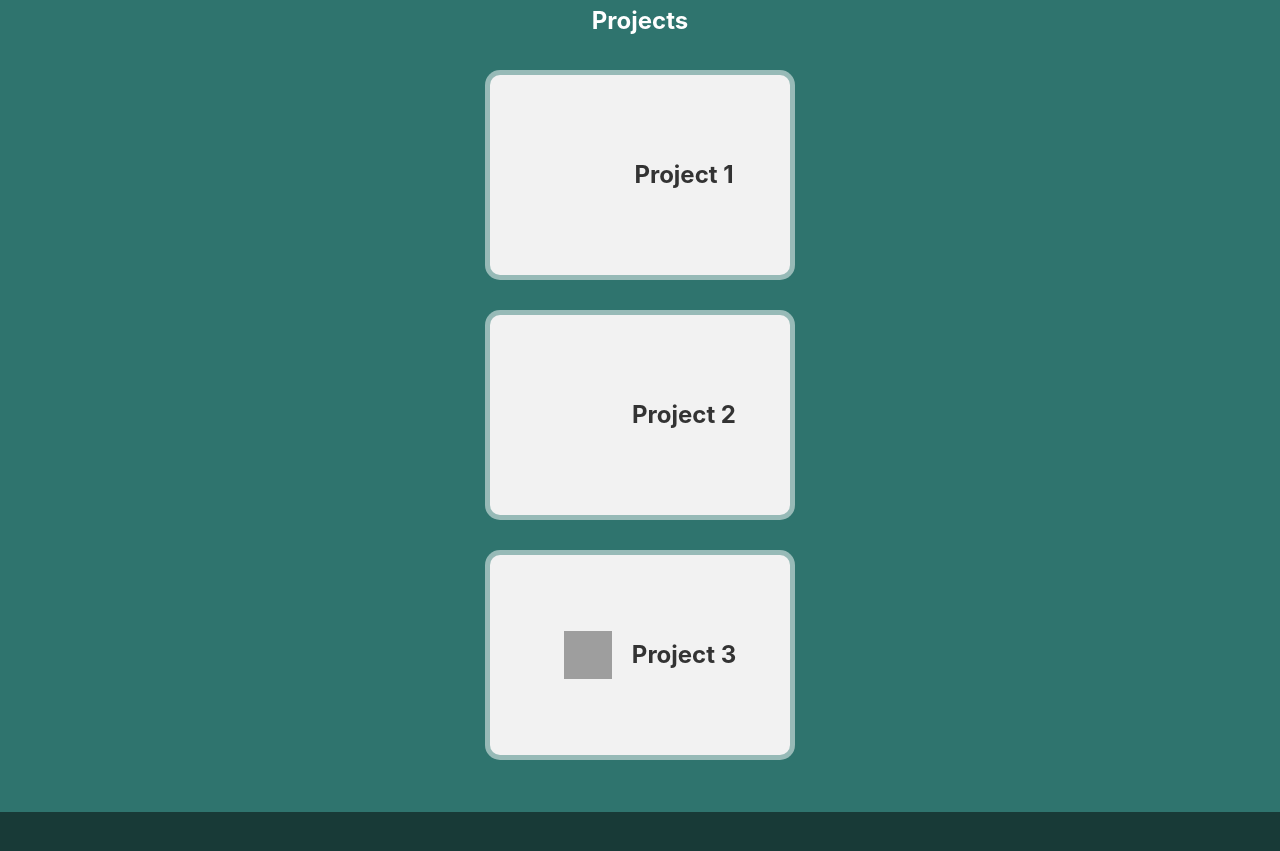
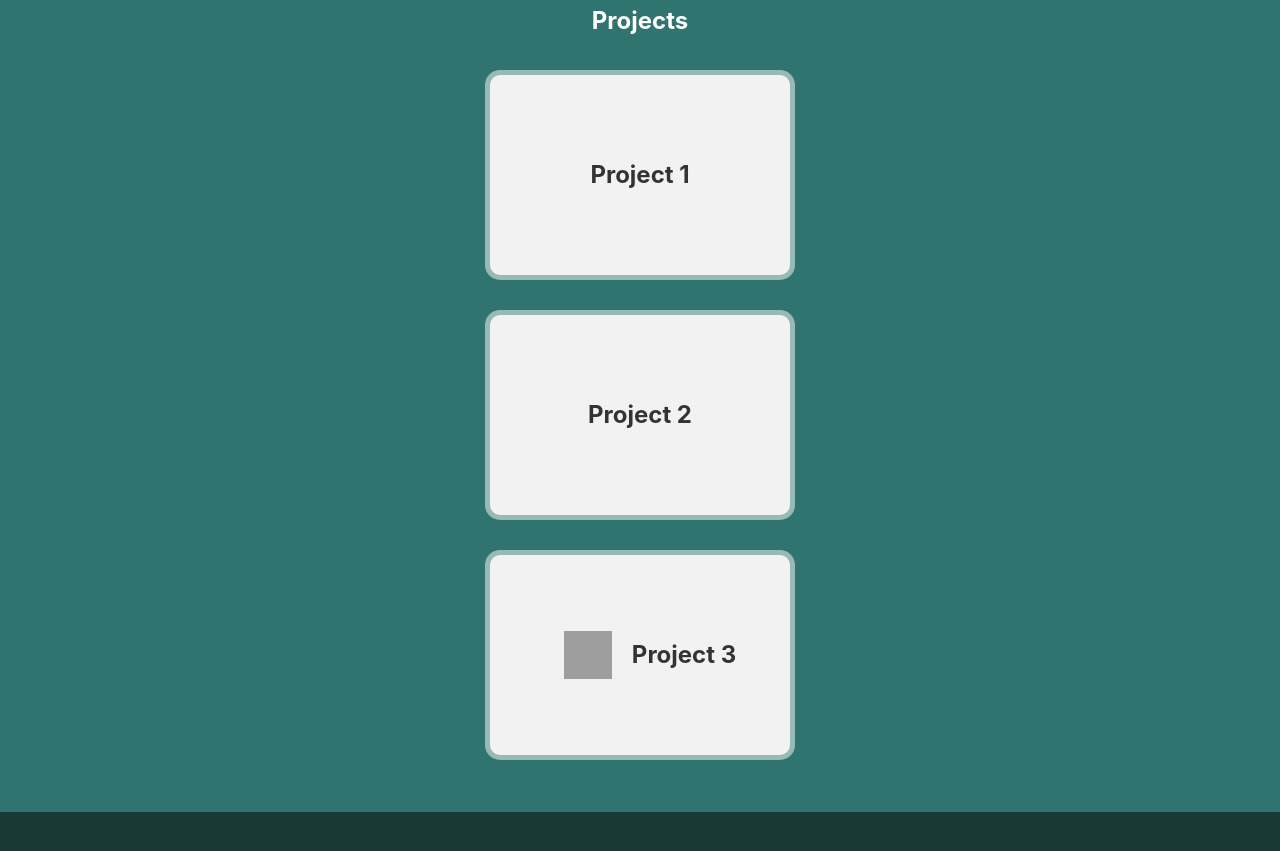
Before and after one commit to irbala/selfhone, a plain HTML site: page index.html in a window 1280 px wide. Shown: the part 1780-2631 px from the top of the page. Drawn offline with nearby package versions, Linux system fonts and the light colour scheme; grey boxes are pictures that could not be loaded.

Commit message:
Update index.html

```diff
--- a/index.html
+++ b/index.html
@@ -41,7 +41,6 @@
       <br>
       <!-- card test-->
       <div class="card">
- <svg xmlns="http://www.w3.org/2000/svg" viewBox="0 0 24 24">
   <!-- Add an anchor element around the image element -->
     <p class="card__title">Project 1</p>
 </svg>
@@ -55,7 +54,6 @@
 
 
 	          <div class="card">
- <svg xmlns="http://www.w3.org/2000/svg" viewBox="0 0 24 24">
   <!-- Add an anchor element around the image element -->
     <p class="card__title">Project 2</p>
 </svg>
```
